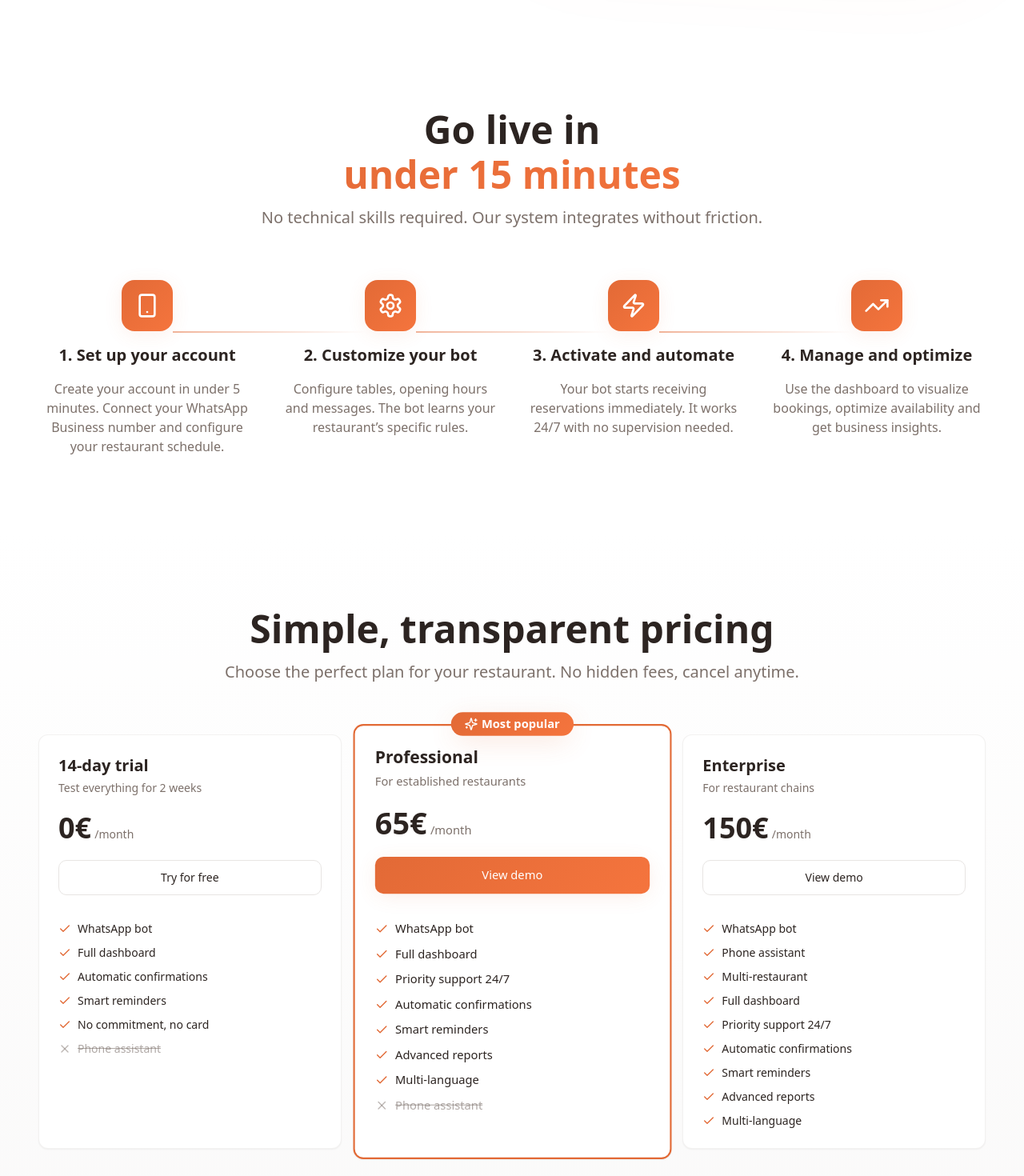
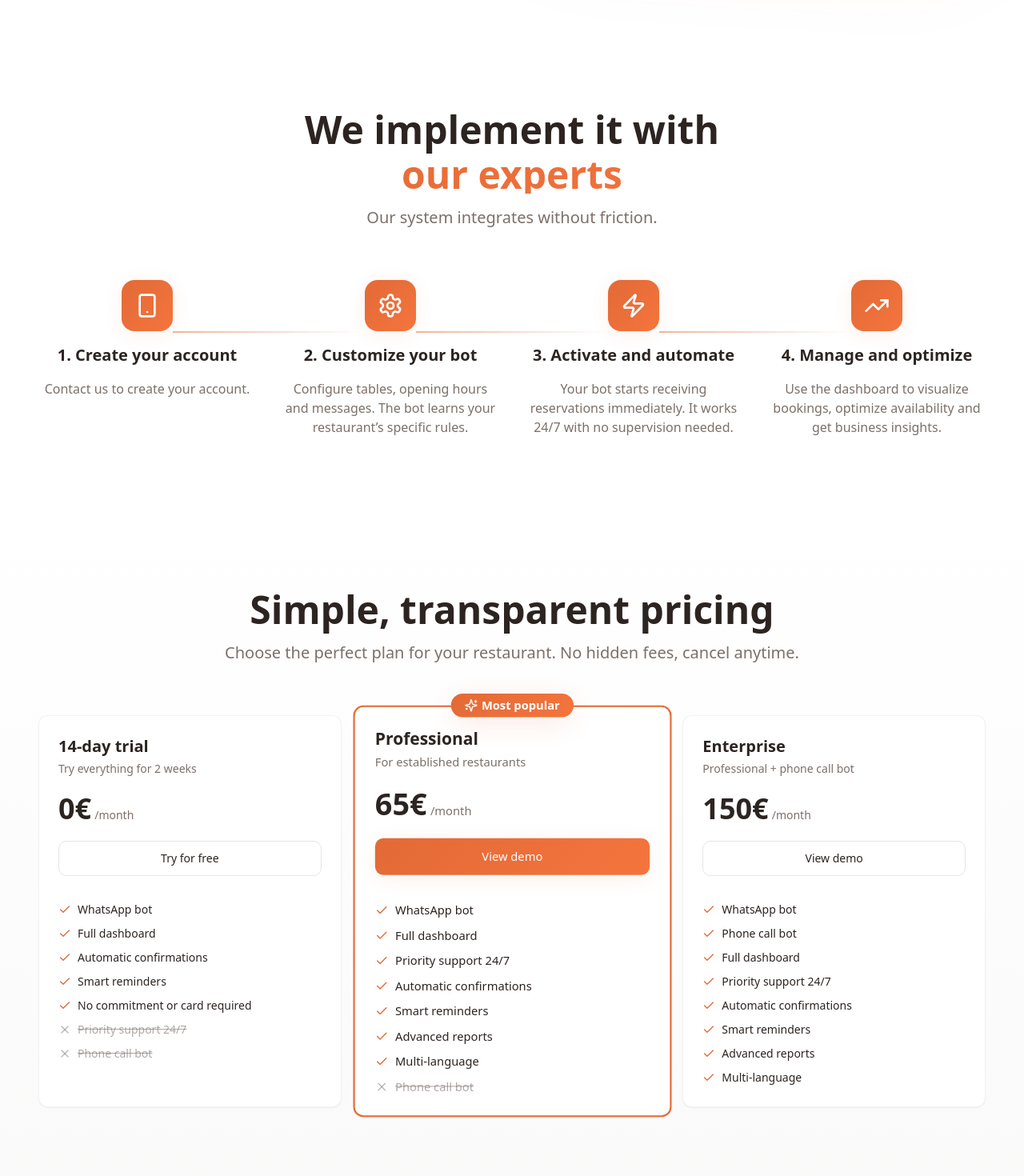
Before and after one commit to gilpratpl/reserve-ai, a React (Vite) app: page / in a window 1280 px wide. Shown: the part 4680-6150 px from the top of the page at 80% size. Built offline with nearby package versions, Linux system fonts and the light colour scheme; the HTML template or start-up script is replaced by a standard one.

Commit message:
change texts

```diff
--- a/src/components/HowItWorks.tsx
+++ b/src/components/HowItWorks.tsx
@@ -6,14 +6,14 @@ const HowItWorks = () => {
 
   const copy = {
     es: {
-      titleLine1: "Implementación en",
-      titleLine2: "menos de 15 minutos",
-      subtitle: "No necesitas conocimientos técnicos. Nuestro sistema se integra sin complicaciones.",
+      titleLine1: "Te lo implementamos con",
+      titleLine2: "nuestros expertos",
+      subtitle: "Nuestro sistema se integra sin complicaciones.",
       steps: [
         {
-          title: "1. Configura tu cuenta",
+          title: "1. Crea tu cuenta",
           description:
-            "Crea tu cuenta en menos de 5 minutos. Conecta tu número de WhatsApp Business y configura el horario de tu restaurante.",
+            "Contacta con nosotros para crear tu cuenta.",
         },
         {
           title: "2. Personaliza tu bot",
@@ -33,14 +33,14 @@ const HowItWorks = () => {
       ],
     },
     en: {
-      titleLine1: "Go live in",
-      titleLine2: "under 15 minutes",
-      subtitle: "No technical skills required. Our system integrates without friction.",
+      titleLine1: "We implement it with",
+      titleLine2: "our experts",
+      subtitle: "Our system integrates without friction.",
       steps: [
         {
-          title: "1. Set up your account",
+          title: "1. Create your account",
           description:
-            "Create your account in under 5 minutes. Connect your WhatsApp Business number and configure your restaurant schedule.",
+            "Contact us to create your account.",
         },
         {
           title: "2. Customize your bot",
@@ -60,15 +60,15 @@ const HowItWorks = () => {
       ],
     },
     ca: {
-      titleLine1: "Posada en marxa en",
-      titleLine2: "menys de 15 minuts",
+      titleLine1: "T'ho implementem amb",
+      titleLine2: "els nostres experts",
       subtitle:
-        "No calen coneixements tècnics. El nostre sistema s’integra sense complicacions.",
+        "El nostre sistema s’integra sense complicacions.",
       steps: [
         {
-          title: "1. Configura el teu compte",
+          title: "1. Creació del teu compte	",
           description:
-            "Crea el teu compte en menys de 5 minuts. Connecta el teu número de WhatsApp Business i configura l’horari del restaurant.",
+            "Contacta amb nosaltres per crear el teu compte.",
         },
         {
           title: "2. Personalitza el bot",
@@ -88,15 +88,15 @@ const HowItWorks = () => {
       ],
     },
     it: {
-      titleLine1: "Attivazione in",
-      titleLine2: "meno di 15 minuti",
+      titleLine1: "Lo implementiamo con",
+      titleLine2: "i nostri esperti",
       subtitle:
-        "Non servono competenze tecniche. Il sistema si integra senza complicazioni.",
+        "Il sistema si integra senza complicazioni.",
       steps: [
         {
-          title: "1. Configura il tuo account",
+          title: "1. Crea il tuo account",
           description:
-            "Crea il tuo account in meno di 5 minuti. Collega il numero WhatsApp Business e imposta gli orari del ristorante.",
+            "Contacta con noi per creare il tuo account.",
         },
         {
           title: "2. Personalizza il bot",
--- a/src/components/Pricing.tsx
+++ b/src/components/Pricing.tsx
@@ -21,7 +21,7 @@ const Pricing = ({ onDemoClick }: PricingProps) => {
       subtitle:
         "Elige el plan perfecto para tu restaurante. Sin costes ocultos, cancela cuando quieras.",
       perMonth: "/mes",
-      popularTag: "Más Popular",
+      popularTag: "Más popular",
       plans: [
         {
           name: "Gratuito",
@@ -29,9 +29,8 @@ const Pricing = ({ onDemoClick }: PricingProps) => {
           cta: "Empezar gratis",
           features: [
             "Dashboard básico",
-            "3 mesas configurables",
             "Soporte por email",
-            "Bot WhatsApp conversacional",
+            "Bot de WhatsApp conversacional",
             "Asistente telefónico",
             "Recordatorios automáticos",
           ],
@@ -42,49 +41,48 @@ const Pricing = ({ onDemoClick }: PricingProps) => {
           cta: "Probar gratis",
           features: [
             "Bot WhatsApp",
-            "Hasta 100 reservas",
             "Dashboard completo",
             "Confirmaciones automáticas",
             "Recordatorios inteligentes",
-            "Sin compromiso, sin tarjeta",
-            "Asistente telefónico",
+            "Sin compromiso ni tarjeta",
+            "Soporte prioritario 24/7",
+            "Bot de llamadas telefónicas",
           ],
         },
         {
           name: "Professional",
-          description: "Para restaurantes establecidos",
+          description: "Para restaurantes consolidados",
           cta: "Ver demo",
           features: [
             "Bot WhatsApp",
-            "Hasta 500 reservas/mes",
             "Dashboard completo",
             "Soporte prioritario 24/7",
             "Confirmaciones automáticas",
             "Recordatorios inteligentes",
-            "Reportes avanzados",
-            "Multi-idioma",
-            "Asistente telefónico",
+            "Informes avanzados",
+            "Multiidioma",
+            "Bot de llamadas telefónicas",
           ],
         },
         {
           name: "Enterprise",
-          description: "Para cadenas de restaurantes",
+          description: "Professional + bot de llamadas telefónicas",
           cta: "Ver demo",
           features: [
             "Bot WhatsApp",
-            "Asistente telefónico",
+            "Bot de llamadas telefónicas",
             "Multi-restaurante",
             "Dashboard completo",
-            "Mesas ilimitadas",
             "Soporte prioritario 24/7",
             "Confirmaciones automáticas",
             "Recordatorios inteligentes",
-            "Reportes avanzados",
-            "Multi-idioma",
+            "Informes avanzados",
+            "Multiidioma",
           ],
         },
       ],
     },
+
     en: {
       title: "Simple, transparent pricing",
       subtitle:
@@ -98,8 +96,6 @@ const Pricing = ({ onDemoClick }: PricingProps) => {
           cta: "Start for free",
           features: [
             "Basic dashboard",
-            "Up to 20 bookings / month",
-            "3 configurable tables",
             "Email support",
             "Conversational WhatsApp bot",
             "Phone assistant",
@@ -107,16 +103,17 @@ const Pricing = ({ onDemoClick }: PricingProps) => {
           ],
         },
         {
-          name: "14‑day trial",
-          description: "Test everything for 2 weeks",
+          name: "14-day trial",
+          description: "Try everything for 2 weeks",
           cta: "Try for free",
           features: [
             "WhatsApp bot",
             "Full dashboard",
             "Automatic confirmations",
             "Smart reminders",
-            "No commitment, no card",
-            "Phone assistant",
+            "No commitment or card required",
+            "Priority support 24/7",
+            "Phone call bot",
           ],
         },
         {
@@ -130,28 +127,29 @@ const Pricing = ({ onDemoClick }: PricingProps) => {
             "Automatic confirmations",
             "Smart reminders",
             "Advanced reports",
-            "Multi‑language",
-            "Phone assistant",
+            "Multi-language",
+            "Phone call bot",
           ],
         },
         {
           name: "Enterprise",
-          description: "For restaurant chains",
+          description: "Professional + phone call bot",
           cta: "View demo",
           features: [
             "WhatsApp bot",
-            "Phone assistant",
-            "Multi‑restaurant",
+            "Phone call bot",
+            "Multi-restaurant",
             "Full dashboard",
             "Priority support 24/7",
             "Automatic confirmations",
             "Smart reminders",
             "Advanced reports",
-            "Multi‑language",
+            "Multi-language",
           ],
         },
       ],
     },
+
     ca: {
       title: "Preus simples i transparents",
       subtitle:
@@ -181,7 +179,8 @@ const Pricing = ({ onDemoClick }: PricingProps) => {
             "Confirmacions automàtiques",
             "Recordatoris intel·ligents",
             "Sense compromís ni targeta",
-            "Assistent telefònic",
+            "Suport prioritari 24/7",
+            "Bot trucades telefòniques",
           ],
         },
         {
@@ -196,16 +195,16 @@ const Pricing = ({ onDemoClick }: PricingProps) => {
             "Recordatoris intel·ligents",
             "Informes avançats",
             "Multiidioma",
-            "Assistent telefònic",
+            "Bot trucades telefòniques",
           ],
         },
         {
           name: "Enterprise",
-          description: "Per a cadenes de restaurants",
+          description: "Professional + bot trucades telefòniques",
           cta: "Veure demo",
           features: [
             "Bot WhatsApp",
-            "Assistent telefònic",
+            "Bot trucades telefòniques",
             "Multi-restaurant",
             "Dashboard complet",
             "Suport prioritari 24/7",
@@ -217,12 +216,13 @@ const Pricing = ({ onDemoClick }: PricingProps) => {
         },
       ],
     },
+
     it: {
       title: "Prezzi semplici e trasparenti",
       subtitle:
-        "Scegli il piano perfetto per il tuo ristorante. Nessun costo nascosto, puoi annullare quando vuoi.",
+        "Scegli il piano perfetto per il tuo ristorante. Nessun costo nascosto, annulla quando vuoi.",
       perMonth: "/mese",
-      popularTag: "Più scelto",
+      popularTag: "Più popolare",
       plans: [
         {
           name: "Gratuito",
@@ -245,8 +245,9 @@ const Pricing = ({ onDemoClick }: PricingProps) => {
             "Dashboard completo",
             "Conferme automatiche",
             "Promemoria intelligenti",
-            "Nessun impegno, senza carta",
-            "Assistente telefonico",
+            "Nessun impegno né carta richiesta",
+            "Supporto prioritario 24/7",
+            "Bot di chiamate telefoniche",
           ],
         },
         {
@@ -260,24 +261,24 @@ const Pricing = ({ onDemoClick }: PricingProps) => {
             "Conferme automatiche",
             "Promemoria intelligenti",
             "Report avanzati",
-            "Multi‑lingua",
-            "Assistente telefonico",
+            "Multilingua",
+            "Bot di chiamate telefoniche",
           ],
         },
         {
           name: "Enterprise",
-          description: "Per catene di ristoranti",
+          description: "Professional + bot di chiamate telefoniche",
           cta: "Guarda la demo",
           features: [
             "Bot WhatsApp",
-            "Assistente telefonico",
-            "Multi‑ristorante",
+            "Bot di chiamate telefoniche",
+            "Multi-ristorante",
             "Dashboard completo",
             "Supporto prioritario 24/7",
             "Conferme automatiche",
             "Promemoria intelligenti",
             "Report avanzati",
-            "Multi‑lingua",
+            "Multilingua",
           ],
         },
       ],
@@ -298,7 +299,8 @@ const Pricing = ({ onDemoClick }: PricingProps) => {
         { text: t.plans[1].features[3], included: true },
         { text: t.plans[1].features[4], included: true },
         { text: t.plans[1].features[5], included: false },
-      ] as PlanFeature[],
+        { text: t.plans[1].features[6], included: false },
+        ] as PlanFeature[],
       cta: t.plans[1].cta,
       popular: false
     },
@@ -326,7 +328,6 @@ const Pricing = ({ onDemoClick }: PricingProps) => {
       features: [
         { text: t.plans[3].features[0], included: true },
         { text: t.plans[3].features[1], included: true },
-        { text: t.plans[3].features[2], included: true },
         { text: t.plans[3].features[3], included: true },
         { text: t.plans[3].features[4], included: true },
         { text: t.plans[3].features[5], included: true },
```
Also changed, not shown: 1 other file (tests, documents, lock files or other folders).
